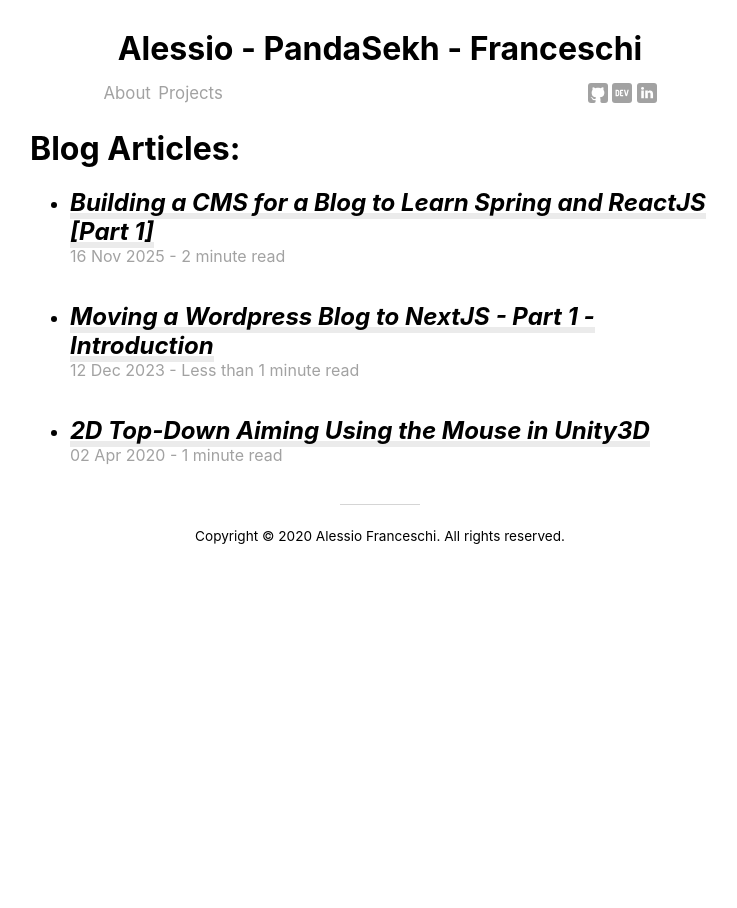
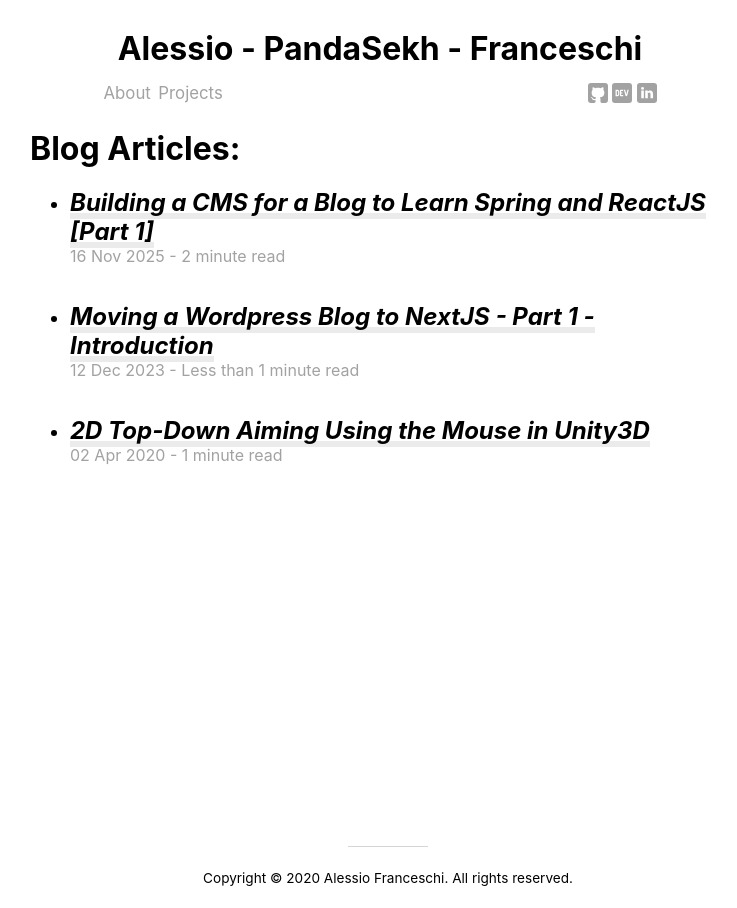
Before and after one commit to PandaSekh/PandaSekh_OldBlog, a Jekyll site: the page built from index.html, in a window 1280 px wide. Shown: the whole page, without its empty margins (260-997 px from the left). Built offline with Jekyll 4.4.1, drawn with Linux system fonts in a browser that asks for light colours.

Commit message:
Improvements

```diff
--- a/_config.yml
+++ b/_config.yml
@@ -8,7 +8,7 @@
   name: "Alessio Franceschi"
   email: "alessiofranceschi2@gmail.com"
   url: "https://alessiofranceschi.me"
-permalink: /:year/:month/:day/:title:output_ext
+permalink: /:year/:month/:day/:title
 
 #Plugins
 plugins: [jekyll-admin, jekyll-seo-tag, jekyll-sitemap]
--- a/_data/pages.yml
+++ b/_data/pages.yml
@@ -1,3 +1,3 @@
 pages:
-  - {name: 'About', url: 'about.html'}
-  - {name: 'Projects', url: 'projects.html'}
+  - {name: 'About', url: 'about'}
+  - {name: 'Projects', url: 'projects'}
--- a/_sass/base.scss
+++ b/_sass/base.scss
@@ -8,7 +8,13 @@
 }
 html{
   scroll-behavior: smooth;
+  height: 100%;
 }
+
+body{
+  height: 100%;
+}
+
 .container {
     margin-left: auto;
     margin-right: auto;
--- a/_sass/footer.scss
+++ b/_sass/footer.scss
@@ -1,4 +1,8 @@
 .footer{
+    width: 100%;
+    bottom: 0px;
+    position: absolute;
+
     p{
         text-align: center;
         font-size: 0.85rem;
--- a/_sass/mobile.scss
+++ b/_sass/mobile.scss
@@ -27,16 +27,11 @@
             }
         }
     }
-    #post-title{
-        text-align: center;
-    }
 
     p{
         font-size: 1.2rem;
     }
-    .post-info{
-        text-align: center;
-    }
+
     ::-webkit-scrollbar {
         height: 3px;
       }
@@ -48,4 +43,7 @@
         padding-left: 8px;
         padding-right: 0px;
     }
+    .icon{
+        width: 25px;
+    }
 }
```
